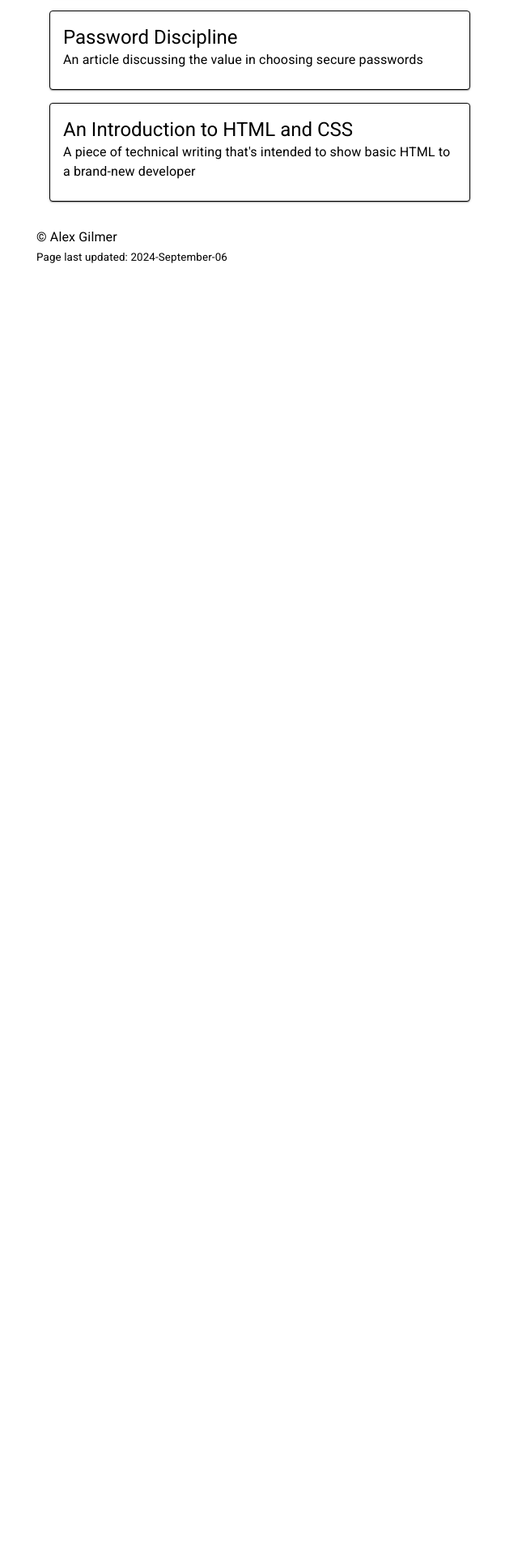
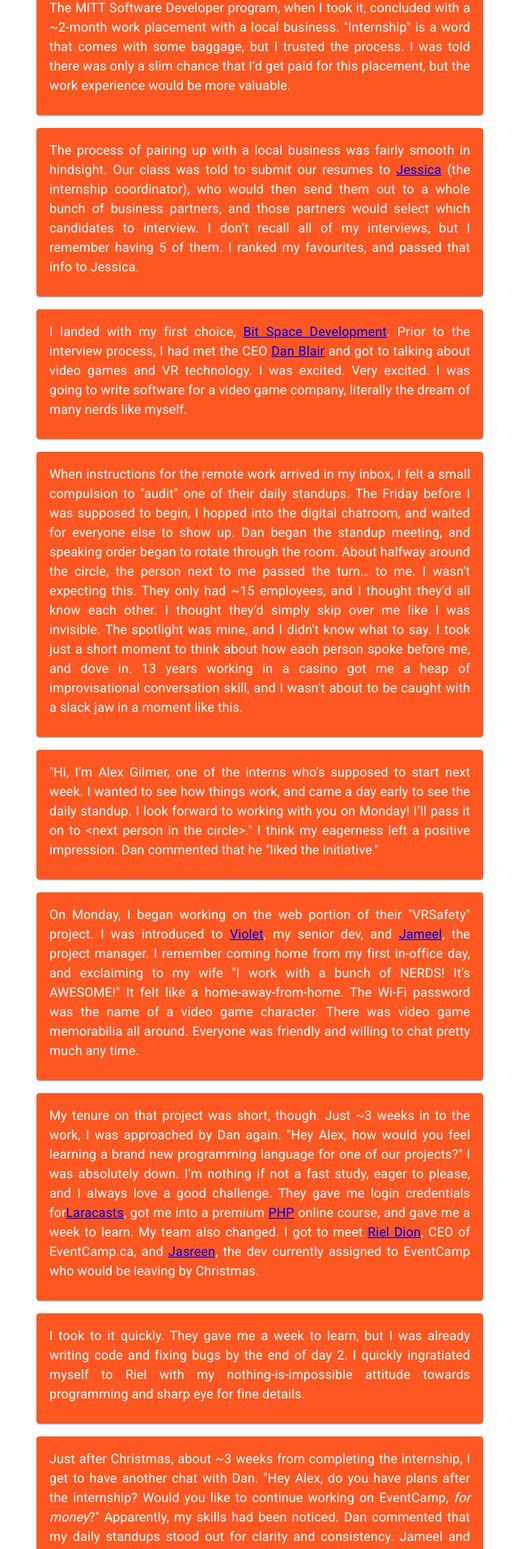
Before and after one commit to alexgilmer/technical-writing-blog, a React (Create React App) app: page /blog/gradjourney1 in a window 1280 px wide. Shown: the part 299-2212 px from the top of the page at 81% size, without its empty margins (319-959 px from the left). Before the commit the page ends 800 px from the top, so only its background shows below. Built offline with nearby package versions, Linux system fonts and the light colour scheme.

Commit message:
Add first grad journey blog post

```diff
--- /dev/null
+++ b/src/components/BlogParagraph.jsx
@@ -0,0 +1,34 @@
+import React from "react";
+import {
+  Container,
+  Typography,
+  Card,
+  CardMedia,
+  CardContent,
+} from "@material-ui/core";
+import { makeStyles } from "@material-ui/core";
+
+const useStyles = makeStyles((theme) => ({
+  textCardStyles: {
+    margin: "1rem 0",
+    backgroundColor: theme.palette.primary[500],
+    color: "white",
+  },
+  h2Styles: {
+    margin: "1rem auto",
+  },
+}));
+
+export default function BlogParagraph({ children }) {
+  const classes = useStyles();
+
+  return (
+    <Card className={classes.textCardStyles}>
+      <CardContent>
+        <Typography variant="body1" align="justify">
+          {children}
+        </Typography>
+      </CardContent>
+    </Card>
+  );
+}
--- a/src/components/PageBlog.jsx
+++ b/src/components/PageBlog.jsx
@@ -6,6 +6,9 @@
   Typography,
 } from "@material-ui/core";
 import { makeStyles } from "@material-ui/core";
+import { Switch, Route, Link } from "react-router-dom";
+
+import GradJourney1 from "./blogs/grad-journey-pt1/GradJourney1";
 
 const useStyles = makeStyles((theme) => ({
   blogCardStyles: {
@@ -18,7 +21,7 @@
   },
 }));
 
-const blogListing = [
+const oldBlogListing = [
   {
     title: "Coding Deep Dive",
     href: "/blogPages/coding/CodingDeepDive.html",
@@ -43,7 +46,22 @@
 
   return (
     <Container maxWidth="sm">
-      {blogListing.map((blog, index) => (
+      <Switch>
+        <Route exact path="/blog">
+          <Card className={classes.blogCardStyles}>
+            <CardActionArea>
+              <Link className={classes.linkStyles} to="/blog/gradjourney1">
+                <CardContent>
+                  <Typography variant="h5">Grad Journey Part 1</Typography>
+                  <Typography variant="body1">
+                    Internship and my First Dev Job with Bit Space Development
+                  </Typography>
+                </CardContent>
+              </Link>
+            </CardActionArea>
+          </Card>
+
+          {oldBlogListing.map((blog, index) => (
             <Card className={classes.blogCardStyles} key={index}>
               <CardActionArea>
                 <a className={classes.linkStyles} href={blog.href}>
@@ -55,6 +73,20 @@
               </CardActionArea>
             </Card>
           ))}
+        </Route>
+
+        <Route path="/blog/gradjourney1">
+          <Link to="/blog">
+            <Typography>Back to Blog listing</Typography>
+          </Link>
+
+          <GradJourney1 />
+
+          <Link to="/blog">
+            <Typography>Back to Blog listing</Typography>
+          </Link>
+        </Route>
+      </Switch>
     </Container>
   );
 };
--- /dev/null
+++ b/src/components/blogs/grad-journey-pt1/GradJourney1.jsx
@@ -0,0 +1,175 @@
+import React from "react";
+import {
+  Container,
+  Typography,
+  Card,
+  CardMedia,
+  CardContent,
+} from "@material-ui/core";
+import { makeStyles } from "@material-ui/core";
+import BlogParagraph from "../../BlogParagraph";
+
+const useStyles = makeStyles((theme) => ({
+  textCardStyles: {
+    margin: "1rem 0",
+    backgroundColor: theme.palette.primary[500],
+    color: "white",
+  },
+  h2Styles: {
+    margin: "1rem auto",
+  },
+}));
+
+export default function GradJourney1() {
+  const classes = useStyles();
+
+  return (
+    <>
+      <Typography variant="h4" align="center">
+        Internship and my First Dev Job with Bit Space Development
+      </Typography>
+
+      <BlogParagraph>
+        The MITT Software Developer program, when I took it, concluded with a
+        ~2-month work placement with a local business. &quot;Internship&quot; is
+        a word that comes with some baggage, but I trusted the process. I was
+        told there was only a slim chance that I’d get paid for this placement,
+        but the work experience would be more valuable.
+      </BlogParagraph>
+
+      <BlogParagraph>
+        The process of pairing up with a local business was fairly smooth in
+        hindsight. Our class was told to submit our resumes to{" "}
+        <a
+          target="_blank"
+          href="https://www.linkedin.com/in/coachjessicawatson/"
+        >
+          Jessica
+        </a>{" "}
+        (the internship coordinator), who would then send them out to a whole
+        bunch of business partners, and those partners would select which
+        candidates to interview. I don’t recall all of my interviews, but I
+        remember having 5 of them. I ranked my favourites, and passed that info
+        to Jessica.
+      </BlogParagraph>
+
+      <BlogParagraph>
+        I landed with my first choice,{" "}
+        <a target="_blank" href="https://www.bitspacedevelopment.com/">
+          Bit Space Development
+        </a>
+        . Prior to the interview process, I had met the CEO{" "}
+        <a target="_blank" href="https://www.linkedin.com/in/cmdann/">
+          Dan Blair
+        </a>{" "}
+        and got to talking about video games and VR technology. I was excited.
+        Very excited. I was going to write software for a video game company,
+        literally the dream of many nerds like myself.
+      </BlogParagraph>
+
+      <BlogParagraph>
+        When instructions for the remote work arrived in my inbox, I felt a
+        small compulsion to &quot;audit&quot; one of their daily standups. The
+        Friday before I was supposed to begin, I hopped into the digital
+        chatroom, and waited for everyone else to show up. Dan began the standup
+        meeting, and speaking order began to rotate through the room. About
+        halfway around the circle, the person next to me passed the turn… to me.
+        I wasn’t expecting this. They only had ~15 employees, and I thought
+        they’d all know each other. I thought they’d simply skip over me like I
+        was invisible. The spotlight was mine, and I didn’t know what to say. I
+        took just a short moment to think about how each person spoke before me,
+        and dove in. 13 years working in a casino got me a heap of
+        improvisational conversation skill, and I wasn’t about to be caught with
+        a slack jaw in a moment like this.
+      </BlogParagraph>
+
+      <BlogParagraph>
+        &quot;Hi, I’m Alex Gilmer, one of the interns who’s supposed to start
+        next week. I wanted to see how things work, and came a day early to see
+        the daily standup. I look forward to working with you on Monday! I’ll
+        pass it on to &lt;next person in the circle&gt;.&quot; I think my
+        eagerness left a positive impression. Dan commented that he &quot;liked
+        the initiative.&quot;
+      </BlogParagraph>
+
+      <BlogParagraph>
+        On Monday, I began working on the web portion of their
+        &quot;VRSafety&quot; project. I was introduced to{" "}
+        <a
+          target="_blank"
+          href="https://www.linkedin.com/in/violet-laudinsky-209ba3195/"
+        >
+          Violet
+        </a>
+        , my senior dev, and{" "}
+        <a target="_blank" href="https://www.linkedin.com/in/jameel-de-beer/">
+          Jameel
+        </a>
+        , the project manager. I remember coming home from my first in-office
+        day, and exclaiming to my wife &quot;I work with a bunch of NERDS! It’s
+        AWESOME!&quot; It felt like a home-away-from-home. The Wi-Fi password
+        was the name of a video game character. There was video game memorabilia
+        all around. Everyone was friendly and willing to chat pretty much any
+        time.
+      </BlogParagraph>
+
+      <BlogParagraph>
+        My tenure on that project was short, though. Just ~3 weeks in to the
+        work, I was approached by Dan again. &quot;Hey Alex, how would you feel
+        learning a brand new programming language for one of our projects?&quot;
+        I was absolutely down. I’m nothing if not a fast study, eager to please,
+        and I always love a good challenge. They gave me login credentials for
+        <a target="_blank" href="https://laracasts.com/">
+          Laracasts
+        </a>
+        , got me into a premium{" "}
+        <a target="_blank" href="https://www.php.net/">
+          PHP
+        </a>{" "}
+        online course, and gave me a week to learn. My team also changed. I got
+        to meet{" "}
+        <a
+          target="_blank"
+          href="https://www.linkedin.com/in/riel-ree-dion-a3a55746/"
+        >
+          Riel Dion
+        </a>
+        , CEO of EventCamp.ca, and{" "}
+        <a
+          target="_blank"
+          href="https://www.linkedin.com/in/jasreen-kaur-240349193/"
+        >
+          Jasreen
+        </a>
+        , the dev currently assigned to EventCamp who would be leaving by
+        Christmas.
+      </BlogParagraph>
+
+      <BlogParagraph>
+        I took to it quickly. They gave me a week to learn, but I was already
+        writing code and fixing bugs by the end of day 2. I quickly ingratiated
+        myself to Riel with my nothing-is-impossible attitude towards
+        programming and sharp eye for fine details.
+      </BlogParagraph>
+
+      <BlogParagraph>
+        Just after Christmas, about ~3 weeks from completing the internship, I
+        get to have another chat with Dan. &quot;Hey Alex, do you have plans
+        after the internship? Would you like to continue working on EventCamp,{" "}
+        <em>for money</em>?&quot; Apparently, my skills had been noticed. Dan
+        commented that my daily standups stood out for clarity and consistency.
+        Jameel and Violet had reported that my work ethic was solid. Riel
+        reported that I was easy to work with.
+      </BlogParagraph>
+
+      <BlogParagraph>
+        It was a dream to me. This was it. This was the goal, the entire reason
+        that I enrolled in MITT. I wanted to write programming code, and now
+        someone wanted to pay me to do it. I worked at Bit Space Development for
+        another 7 months after my internship ended, and I loved every moment of
+        it. The next chapter of my career begins with a fateful meeting and I’ll
+        go into detail on it in the next post.
+      </BlogParagraph>
+    </>
+  );
+}
```
Lines whose indentation alone changed are shown as unchanged.
